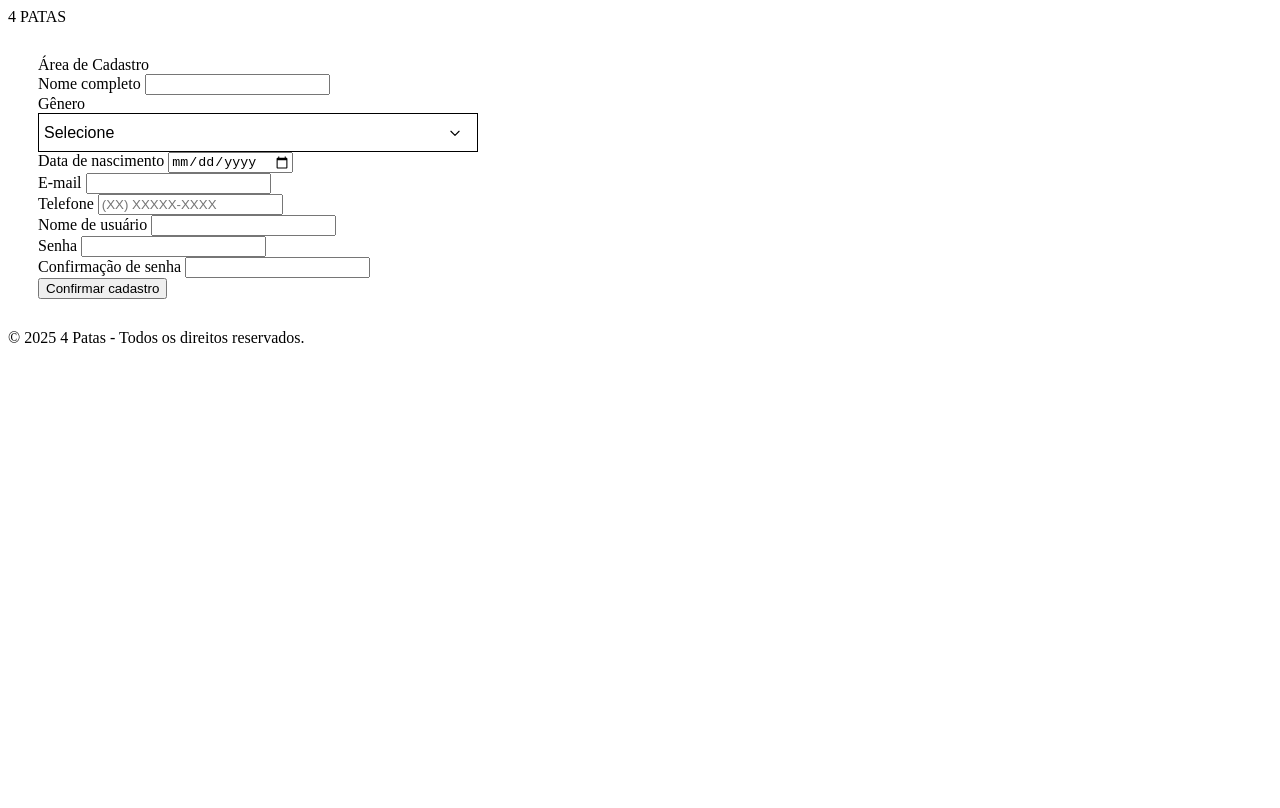
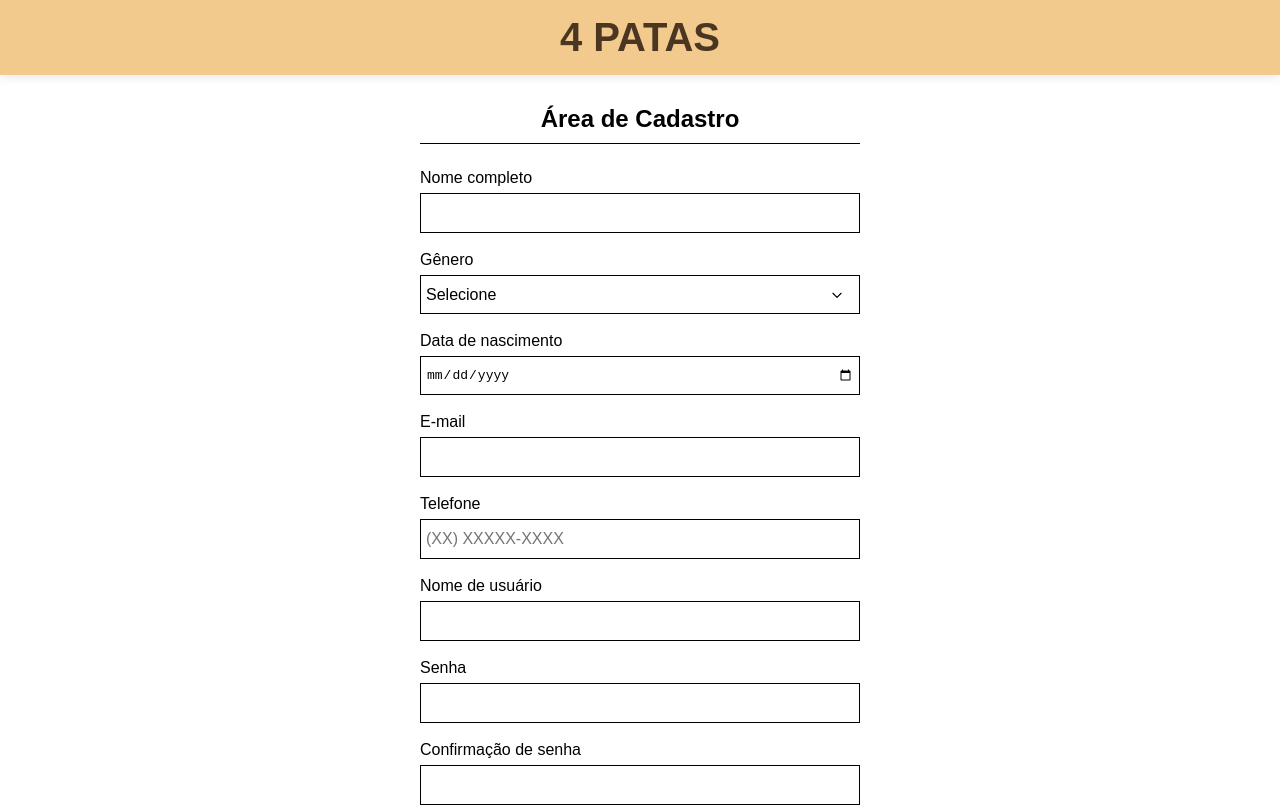
Before and after one commit to JoaoLucas-Silva/Front-end, a plain HTML site: page index.html in a window 1280 px wide. Shown: the top 808 px of the page. Drawn offline with Linux system fonts and the light colour scheme; the site is published under a folder, as on GitHub Pages, so addresses that start at the root find nothing.

Commit message:
Correcao caminho CSS

```diff
--- a/index.html
+++ b/index.html
@@ -4,7 +4,7 @@
     <meta charset="UTF-8">
     <meta name="viewport" content="width=device-width, initial-scale=1.0">
     <title>Área de Cadastro - 4 Patas</title>
-    <link rel="stylesheet" href="/css/style-login.css">
+    <link rel="stylesheet" href="css/style-login.css">
     <style>
 
         .cadastro-container {
```
Also changed, not shown: login.html (+1 -1 lines), principal.html (+1 -1 lines).
